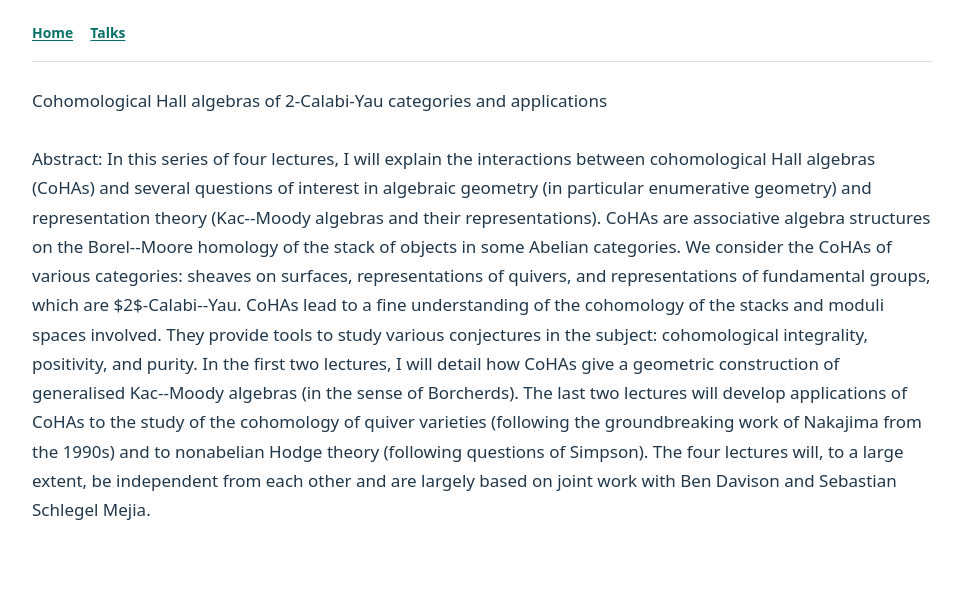
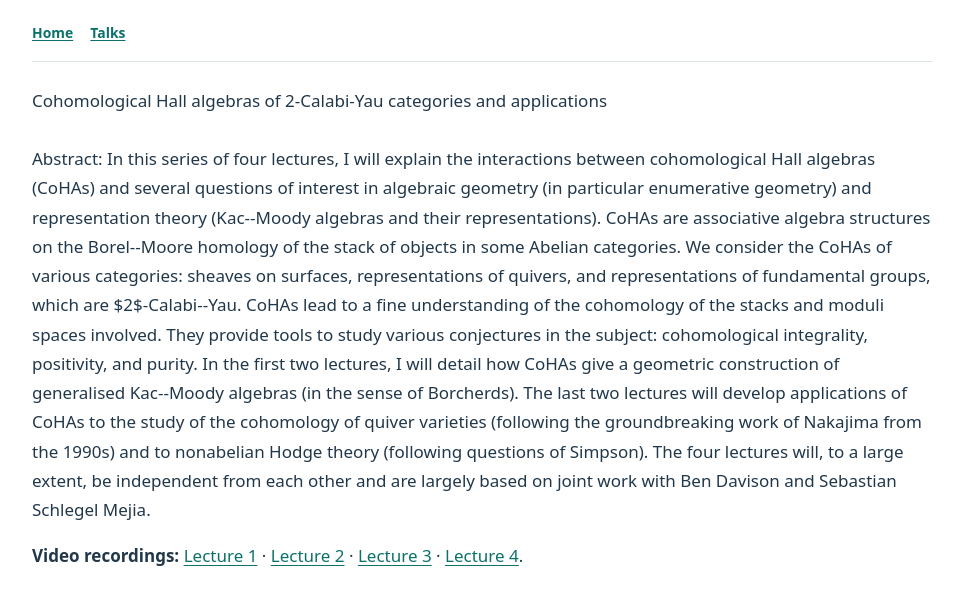
Before and after one commit to hennlu/hennlu.github.io, a Jekyll site: the page Mseminar.html, which Jekyll copies as it is, in a window 1280 px wide. Shown: the top 605 px of the page, without its empty margins (158-1119 px from the left). Built offline with Jekyll 4.4.1, drawn with Linux system fonts in a browser that asks for light colours.

Commit message:
Add video information to Mseminar.html

```diff
--- a/Mseminar.html
+++ b/Mseminar.html
@@ -28,4 +28,7 @@ The four lectures will, to a large extent, be independent from each other and ar
 
 
 
+<p><strong>Video recordings:</strong> <a href="https://www.youtube.com/watch?v=6ZxVF1X-XAc">Lecture 1</a> · <a href="https://www.youtube.com/watch?v=SzxhVO8mgJo">Lecture 2</a> · <a href="https://www.youtube.com/watch?v=VCKZrMKaIYA">Lecture 3</a> · <a href="https://www.youtube.com/watch?v=jMNSaParW3s">Lecture 4</a>.</p>
+
+</body>
 </html>
```
